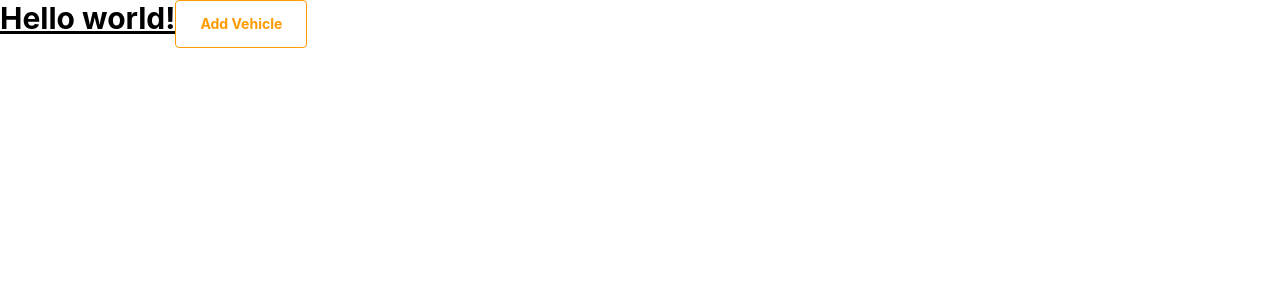
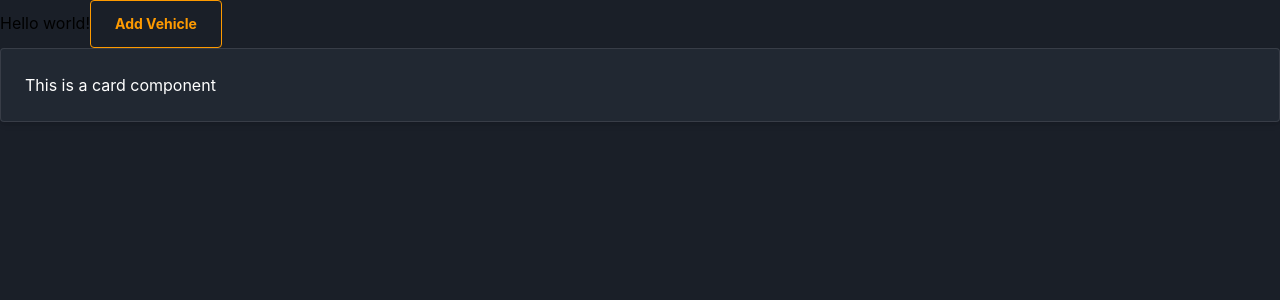
Before and after one commit to md-danish-lg/vehicle-service-frontend, a React (Vite) app: page / in a window 1280 px wide. Shown: the top 300 px of the page. Built offline with nearby package versions, Linux system fonts and the light colour scheme.

Commit message:
add Card component and update App to include it; format index.css

```diff
--- a/src/App.tsx
+++ b/src/App.tsx
@@ -1,11 +1,16 @@
 import { Button } from "./components/ui/Button";
+import { Card } from "./components/ui/Card";
 
 export default function App() {
-    return <h1 className="text-3xl font-bold underline">
-        Hello world!
-
+    return( <>
+        <h1 className="text-3xl font-bold underline"></h1>
+            Hello world!
         <Button variant="hollow" size="lg">
             Add Vehicle
         </Button>
-    </h1>
+        <Card>
+            <h1>This is a card component</h1>
+        </Card>
+        </>
+    )
 }
--- /dev/null
+++ b/src/components/ui/Card.tsx
@@ -0,0 +1,16 @@
+import type { ReactNode } from "react";
+
+
+type cardProps = {
+    children: ReactNode;
+}
+
+export function Card({children}: cardProps) {
+    return (
+        <div className="bg-blue-200/5 border border-white/10 shadow-md rounded-sm p-6 text-white">
+            {children}
+        </div>
+    )
+
+
+}
--- a/src/index.css
+++ b/src/index.css
@@ -1 +1,6 @@
 @import "tailwindcss";
+
+
+body {
+    background-color: #1a1f28;
+}
```
